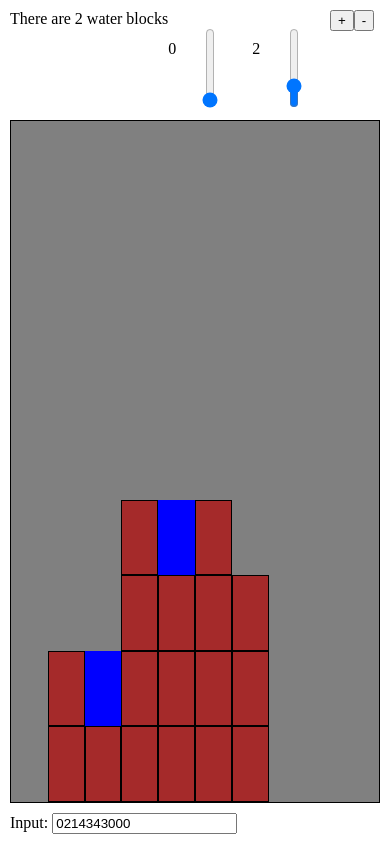
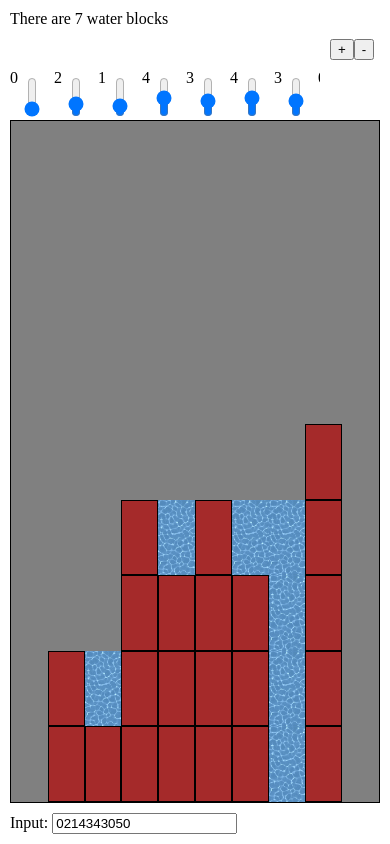
Before and after one commit to trickstival/water-container, a Vue app: page / in a window 390 px wide. Built offline with nearby package versions, Linux system fonts and the light colour scheme.

Commit message:
Added ugly texture

```diff
--- a/src/App.vue
+++ b/src/App.vue
@@ -17,7 +17,7 @@ export default {
   },
   data () {
     return {
-      stdIn: '0214343000'
+      stdIn: '0214343050'
     }
   }
 }
--- a/src/components/BlockRegulator.vue
+++ b/src/components/BlockRegulator.vue
@@ -61,6 +61,9 @@ export default {
     & > input {
         transform: rotate(-90deg);
         width: 80px;
+        @media screen and (max-width: 768px) {
+            width: 40px;
+        }
     }
 }
 </style>
--- a/src/components/WaterContainer.vue
+++ b/src/components/WaterContainer.vue
@@ -80,8 +80,8 @@ export default {
     height: 11.1%;
 }
 .water {
-    background-color: blue;
-    border-color: blue;
+    background-image: url("../assets/water.gif");
+    background-size: cover;
 }
 .empty {
     border-color: grey;
@@ -90,4 +90,10 @@ export default {
     background-color: brown;
     border-color: black;
 }
+@media screen and (max-width: 768px) {
+    .toolbar {
+        grid-template-columns: 1fr;
+        grid-auto-flow: row;
+    }
+}
 </style>
```
Also changed, not shown: src/assets/water.gif (added).
